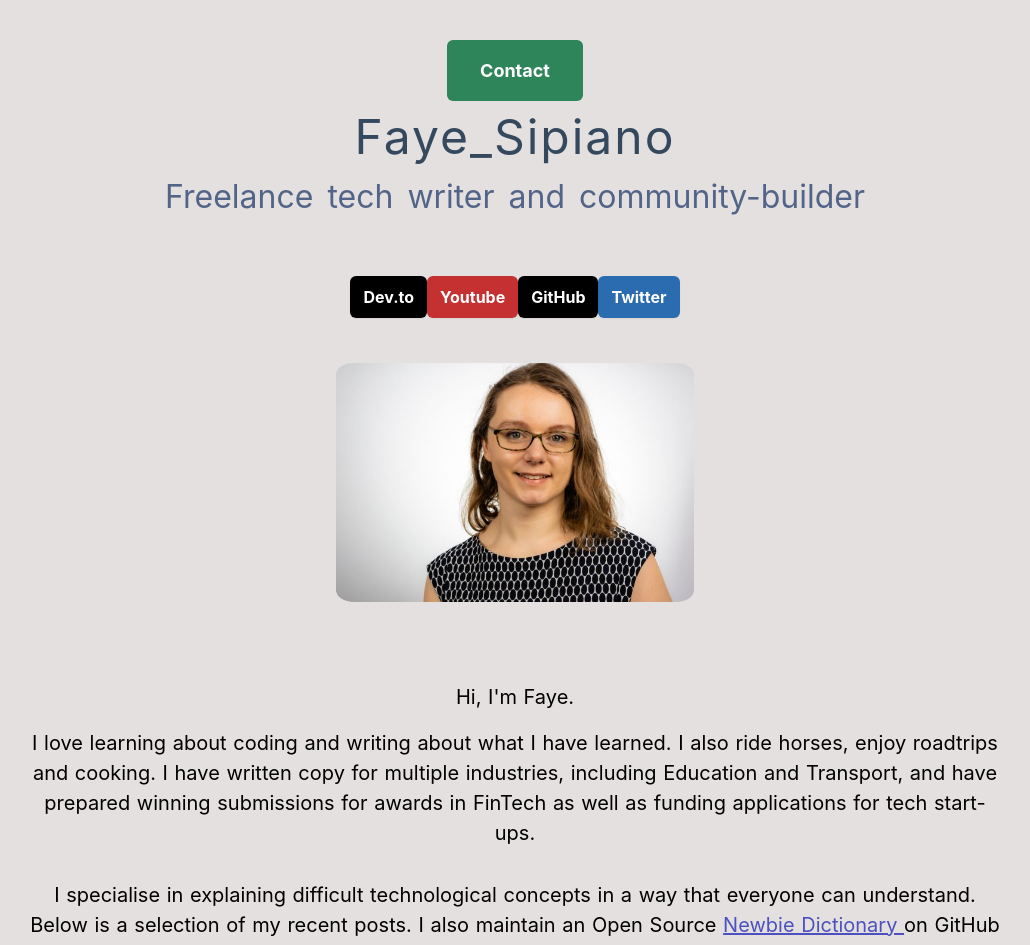
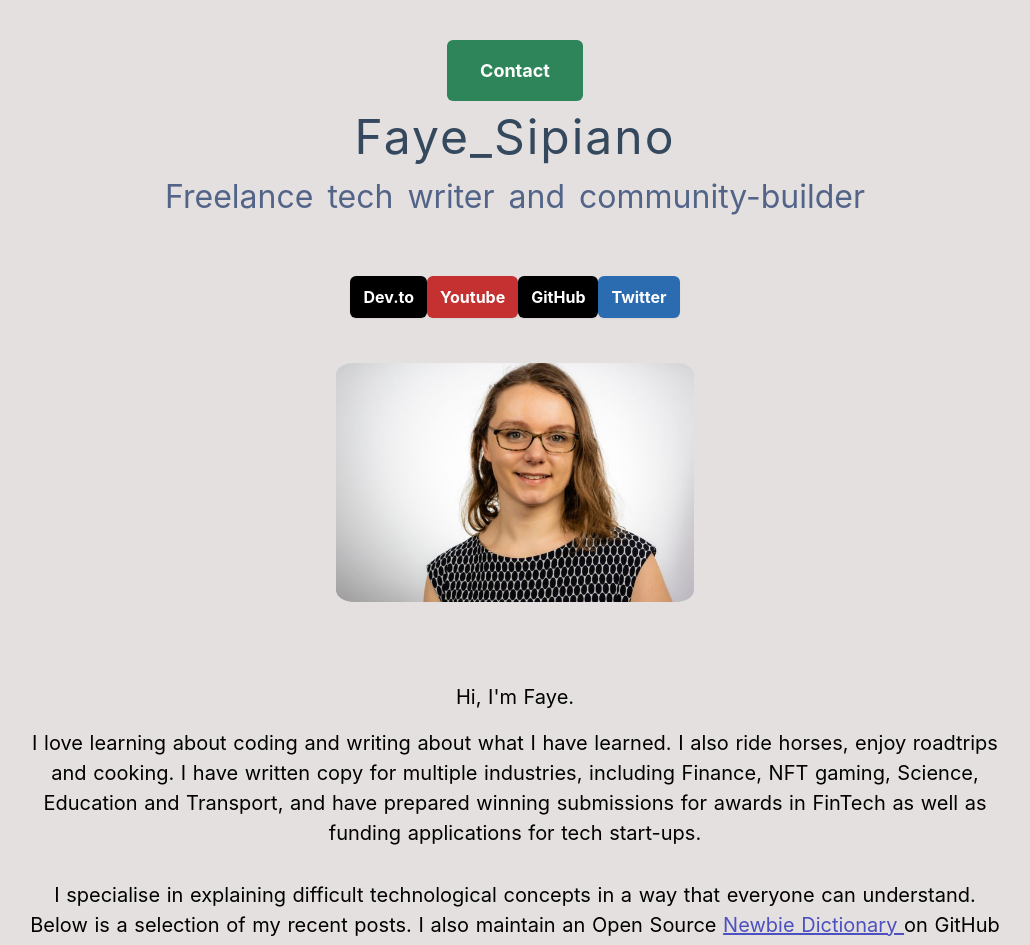
Before and after one commit to FSipiano/faye_portfolio, a Nuxt app: page / in a window 1280 px wide. Shown: the top 945 px of the page, without its empty margins (125-1155 px from the left). Built offline with nearby package versions, Linux system fonts and the light colour scheme; no server answers; a small style sheet from the web is missing.

Commit message:
Update index.vue

```diff
--- a/pages/index.vue
+++ b/pages/index.vue
@@ -56,7 +56,7 @@ import ContactButton from './components/ContactButton'
         <p class="paragraph pt-4 px-6 pb-4">I love learning about coding and writing about what I have learned.
           I also ride horses, enjoy roadtrips and cooking.
           I have written copy for multiple
-          industries, including Education and Transport, and have prepared winning submissions for awards in FinTech
+          industries, including Finance, NFT gaming, Science, Education and Transport, and have prepared winning submissions for awards in FinTech
           as well as funding applications for tech start-ups.
         </p>
         <p class="paragraph pt-4 px-6 pb-4">
```
